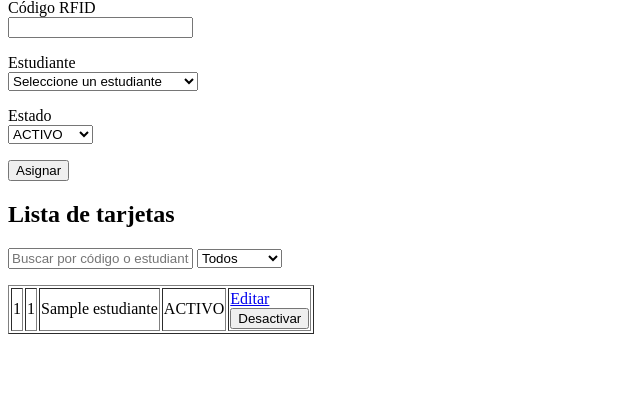
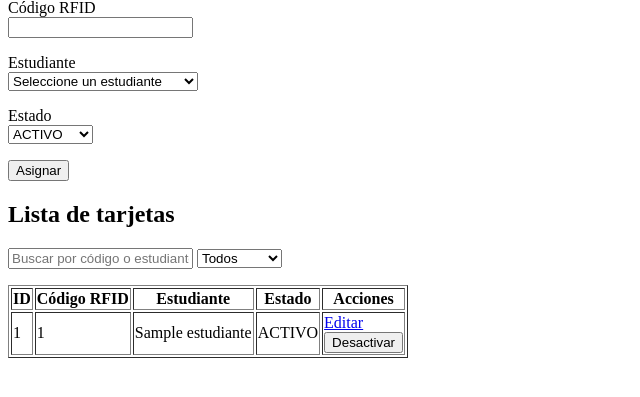
Before and after one commit to PabloToapanta/BorradorVisual, a PHP site: page /controladores/tarjetas.php in a window 1280 px wide. Shown: the part 166-563 px from the top of the page, without its empty margins (0-640 px from the left). Run offline with PHP 8.4, Linux system fonts and the light colour scheme; the visitor is signed in with stand-in values (Sample User, id 1); tables that the repository leaves empty hold one stand-in row (values such as "Sample post").

Commit message:
Ajustar buscador y filtro de estado en la tabla de tarjetas

```diff
--- a/vistas/tarjetas/listar.php
+++ b/vistas/tarjetas/listar.php
@@ -59,7 +59,16 @@
     </p>
 
     <table border="1" id="tablaTarjetas">
-        <tbody>
+    <thead>
+        <tr>
+            <th>ID</th>
+            <th>Código RFID</th>
+            <th>Estudiante</th>
+            <th>Estado</th>
+            <th>Acciones</th>
+        </tr>
+    </thead>
+    <tbody>
             <?php foreach ($tarjetas as $fila): ?>
                 <tr>
                     <td><?= (int) $fila['id'] ?></td>
@@ -80,6 +89,38 @@
             <?php endforeach; ?>
         </tbody>
     </table>
+
+        <script src="https://code.jquery.com/jquery-3.7.1.min.js"></script>
+    <script>
+        $(document).ready(function () {
+
+            // Filtra por texto y por estado al mismo tiempo
+            function filtrarTabla() {
+                var texto = $("#buscador").val().toLowerCase();
+                var estado = $("#filtroEstado").val();
+
+                $("#tablaTarjetas tbody tr").each(function () {
+                    var fila = $(this);
+                    var datos = fila.find("td:eq(1), td:eq(2)").text().toLowerCase();
+                    var estadoFila = fila.find("td:eq(3)").text().trim();
+
+                    var coincideTexto = datos.indexOf(texto) > -1;
+                    var coincideEstado = estado === "" || estadoFila === estado;
+
+                    fila.toggle(coincideTexto && coincideEstado);
+                });
+            }
+
+            $("#buscador").on("keyup", filtrarTabla);
+            $("#filtroEstado").on("change", filtrarTabla);
+
+            // Resalta la fila al hacer clic
+            $("#tablaTarjetas tbody").on("click", "tr", function () {
+                $(this).css("background-color", "#dbeafe")
+                       .siblings().css("background-color", "");
+            });
+        });
+    </script>
 </body>
 
 </html>
```
